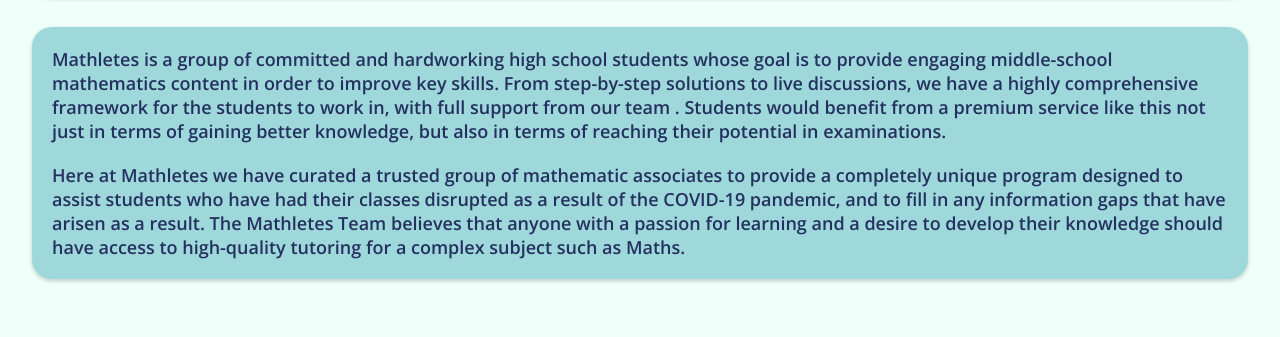
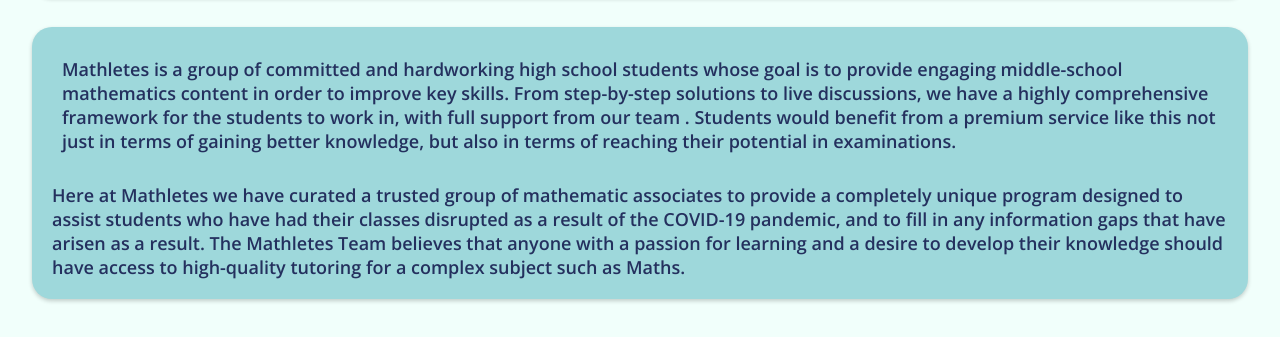
Before and after one commit to LilyxMeng/mathletes-oman, a plain HTML site: page about.html in a window 1280 px wide. Shown: the part 259-596 px from the top of the page. Drawn offline with nearby package versions, Linux system fonts and the light colour scheme.

Commit message:
padding update

```diff
--- a/css/about.css
+++ b/css/about.css
@@ -27,7 +27,7 @@
 }
 
 .about-description-1 {
-  padding: 20px 20px 0 20px;
+  padding: 30px 30px 10px 30px;
 }
 
 .about-description-2 {
```
